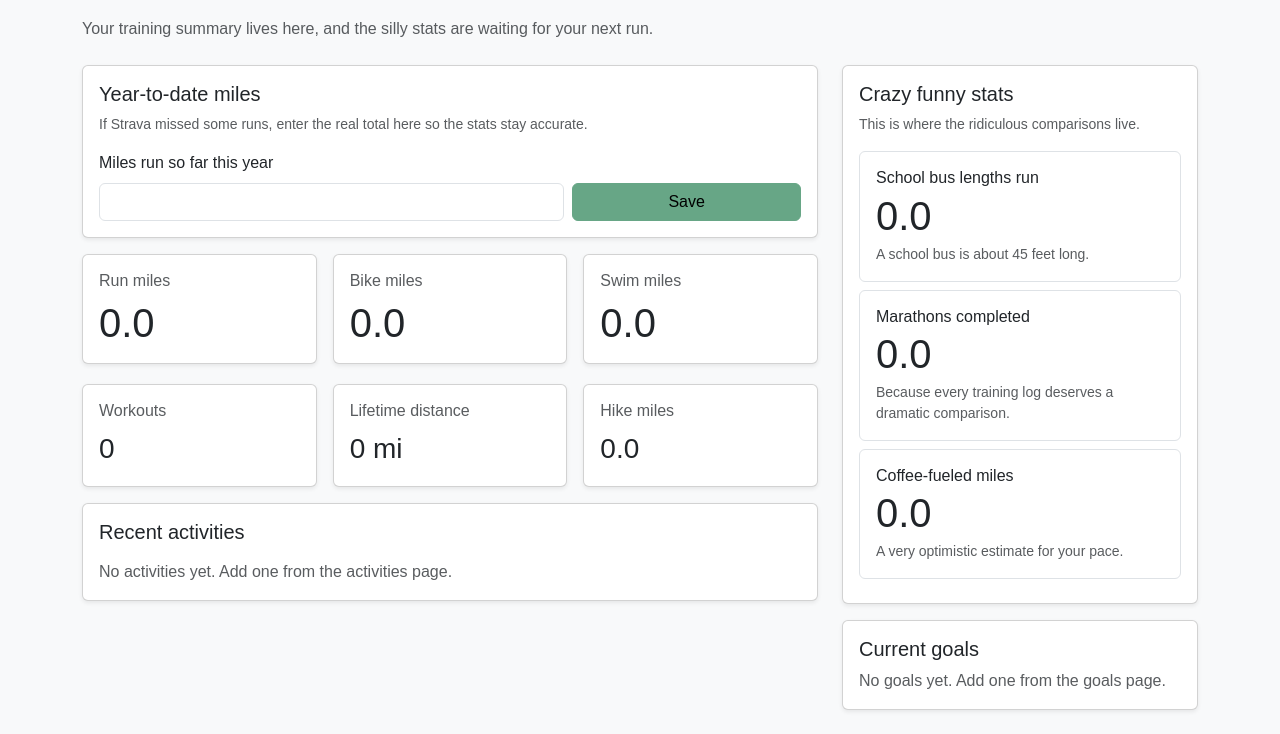
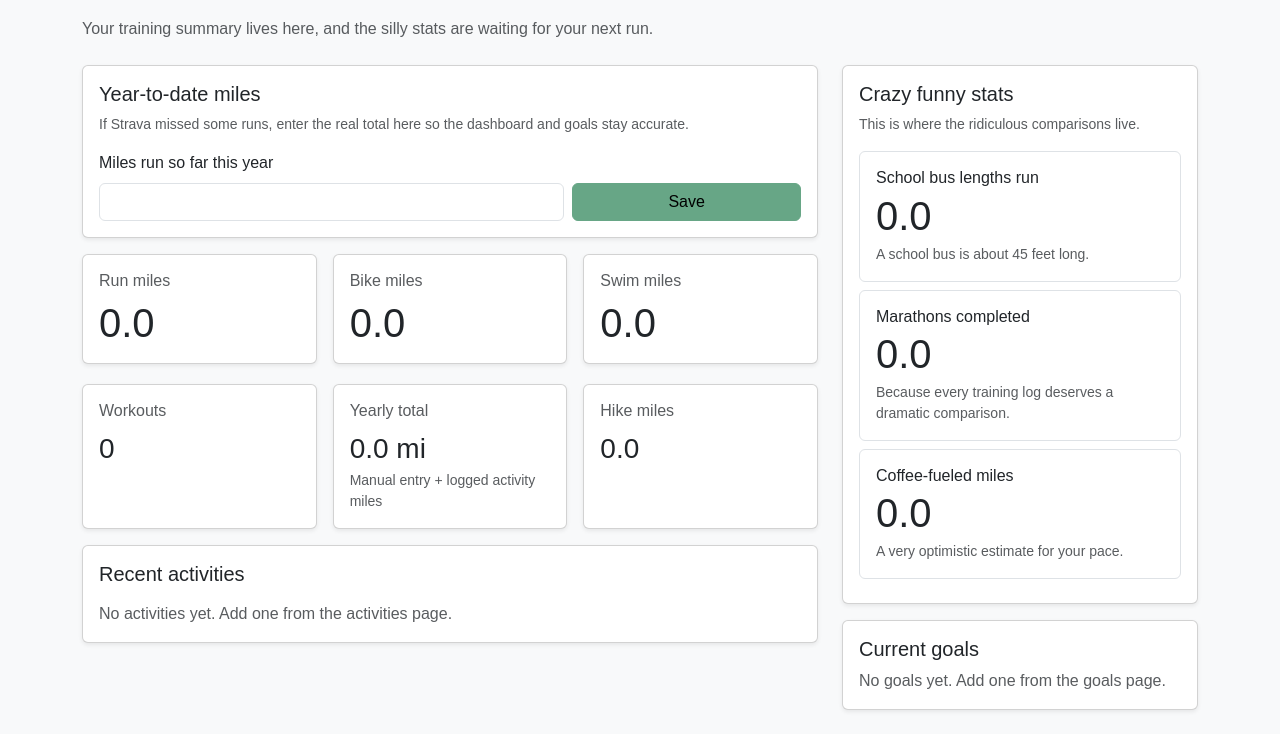
Before and after one commit to Quemmons/Endurance-Training-Tracker, a Flask app: page /dashboard in a window 1280 px wide. Shown: the part 141-875 px from the top of the page. Run offline with Flask 3, Linux system fonts and the light colour scheme.

Commit message:
big change

```diff
--- a/app.py
+++ b/app.py
@@ -168,6 +168,38 @@ def format_pace_minutes_per_mile(average_speed_mps):
     return f'{whole_minutes}:{seconds:02d}/mi'
 
 
+def normalize_activity_type(activity_type):
+    """Convert a raw activity type into a normalized dashboard category."""
+    activity_type = (activity_type or 'Run').lower()
+    if activity_type.startswith('bike') or activity_type == 'ride':
+        return 'bike'
+    if activity_type.startswith('swim'):
+        return 'swim'
+    if activity_type.startswith('hike') or activity_type == 'hiking':
+        return 'hike'
+    return 'run'
+
+
+def get_yearly_total(store):
+    """Return the effective yearly mileage total, combining manual and logged activity miles."""
+    activities = store.get('activities', [])
+    manual_total = store.get('year_to_date_miles') or 0
+    activity_total = sum(float(item.get('distance', 0) or 0) for item in activities)
+    return round(float(manual_total) + float(activity_total), 2)
+
+
+def update_goal_progress(store):
+    """Refresh each goal's progress based on the shared yearly mileage total."""
+    yearly_total = get_yearly_total(store)
+    for goal in store.get('goals', []):
+        goal_type = normalize_activity_type(goal.get('goal_type'))
+        if goal_type == 'run':
+            progress = yearly_total
+        else:
+            progress = 0.0
+        goal['current_progress'] = round(float(progress), 2)
+
+
 def build_dashboard_stats(store):
     """Build a small summary payload for the dashboard view."""
     activities = store.get('activities', [])
@@ -176,16 +208,7 @@ def build_dashboard_stats(store):
     recent = []
 
     for item in activities:
-        activity_type = (item.get('type') or 'Run').lower()
-        if activity_type.startswith('bike') or activity_type == 'ride':
-            activity_type = 'bike'
-        elif activity_type.startswith('swim'):
-            activity_type = 'swim'
-        elif activity_type.startswith('hike') or activity_type == 'hiking':
-            activity_type = 'hike'
-        else:
-            activity_type = 'run'
-
+        activity_type = normalize_activity_type(item.get('type'))
         total_by_type[activity_type] += float(item.get('distance', 0) or 0)
         recent.append({
             'name': item.get('name', 'Workout'),
@@ -197,6 +220,7 @@ def build_dashboard_stats(store):
 
     recent = recent[-5:][::-1]
     workout_count = len(activities)
+    update_goal_progress(store)
 
     return {
         'total_distance': round(total_distance, 2),
@@ -204,13 +228,13 @@ def build_dashboard_stats(store):
         'workout_count': workout_count,
         'recent': recent,
         'year_to_date_miles': store.get('year_to_date_miles'),
+        'effective_yearly_total': get_yearly_total(store),
     }
 
 
 def build_funny_stats(store):
     """Create placeholder funny stats for the dashboard."""
-    activities = store.get('activities', [])
-    total_distance = sum(float(item.get('distance', 0) or 0) for item in activities)
+    total_distance = get_yearly_total(store)
     return [
         {
             'title': 'School bus lengths run',
@@ -383,6 +407,7 @@ def activities():
             if 0 <= index < len(user_activities):
                 del user_activities[index]
                 flash('Activity removed.', 'info')
+            update_goal_progress(store)
             return redirect(url_for('activities'))
 
         if request.form.get('name'):
@@ -395,10 +420,12 @@ def activities():
                 'source': 'local',
             })
             flash('Activity added.', 'success')
+            update_goal_progress(store)
             return redirect(url_for('activities'))
 
     # When the page loads, show Strava-connected activities and the recent activity list.
     strava_connected = 'strava_access_token' in session
+    update_goal_progress(store)
     if not strava_connected and not user_activities:
         flash('Tip: connect Strava on the activities page to sync your training history.', 'info')
     if strava_connected:
@@ -507,9 +534,11 @@ def goals():
             'end_date': end_date,
             'description': description or f'{goal_type.capitalize()} goal',
         })
+        update_goal_progress(store)
         flash('Goal created.', 'success')
         return redirect(url_for('view_goals'))
 
+    update_goal_progress(store)
     return render_template('goals.html', goals=user_goals)
 
 
--- a/templates/dashboard.html
+++ b/templates/dashboard.html
@@ -10,7 +10,7 @@
   <div class="col-lg-8">
     <div class="card p-3 shadow-sm mb-3">
       <h5>Year-to-date miles</h5>
-      <p class="text-muted small mb-3">If Strava missed some runs, enter the real total here so the stats stay accurate.</p>
+      <p class="text-muted small mb-3">If Strava missed some runs, enter the real total here so the dashboard and goals stay accurate.</p>
       <form method="post" class="row g-2 align-items-end">
         <div class="col-md-8">
           <label class="form-label">Miles run so far this year</label>
@@ -51,8 +51,9 @@
       </div>
       <div class="col-md-4">
         <div class="card p-3 shadow-sm h-100">
-          <h6 class="text-muted">Lifetime distance</h6>
-          <p class="fs-3 mb-0">{{ stats.total_distance }} mi</p>
+          <h6 class="text-muted">Yearly total</h6>
+          <p class="fs-3 mb-0">{{ stats.effective_yearly_total }} mi</p>
+          <p class="small text-muted mb-0">Manual entry + logged activity miles</p>
         </div>
       </div>
       <div class="col-md-4">
```
Also changed, not shown: templates/milestones.html (deleted, +0 -101 lines), tests/test_app.py (+20 -0 lines).
